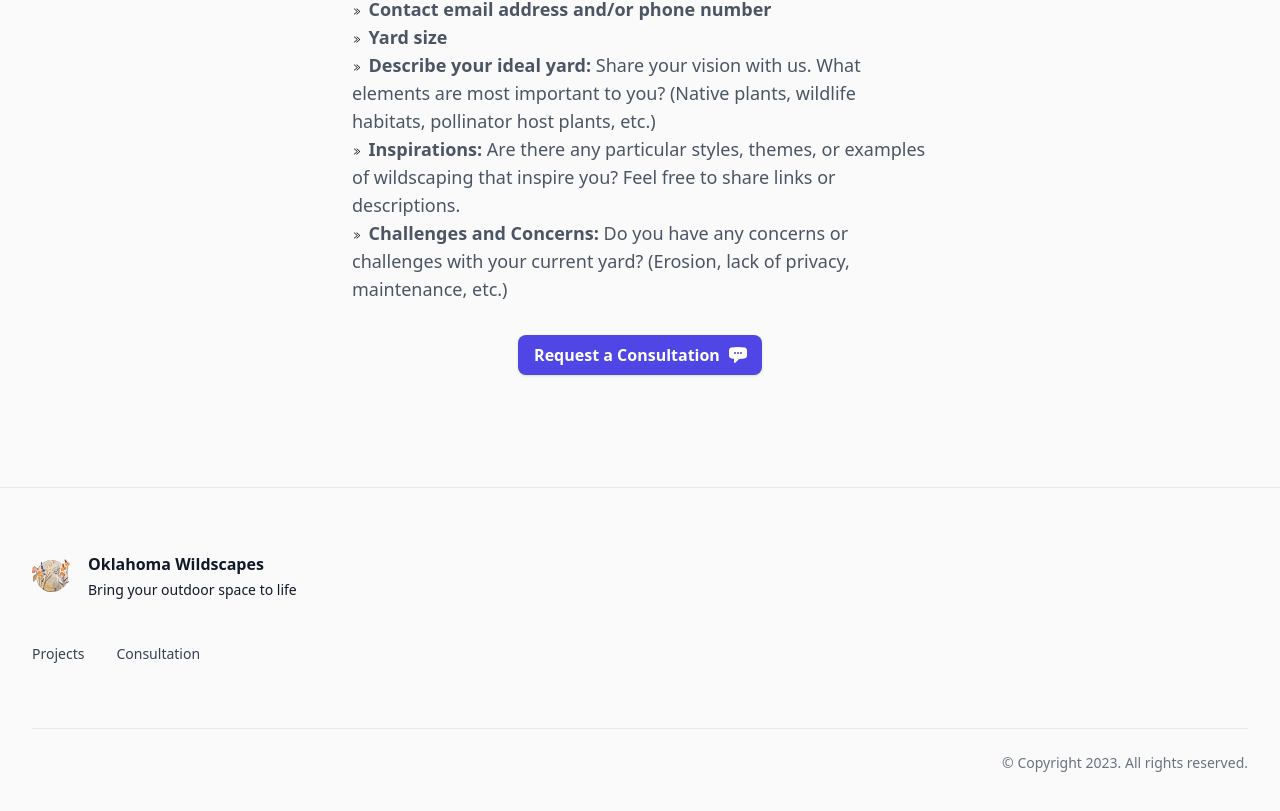
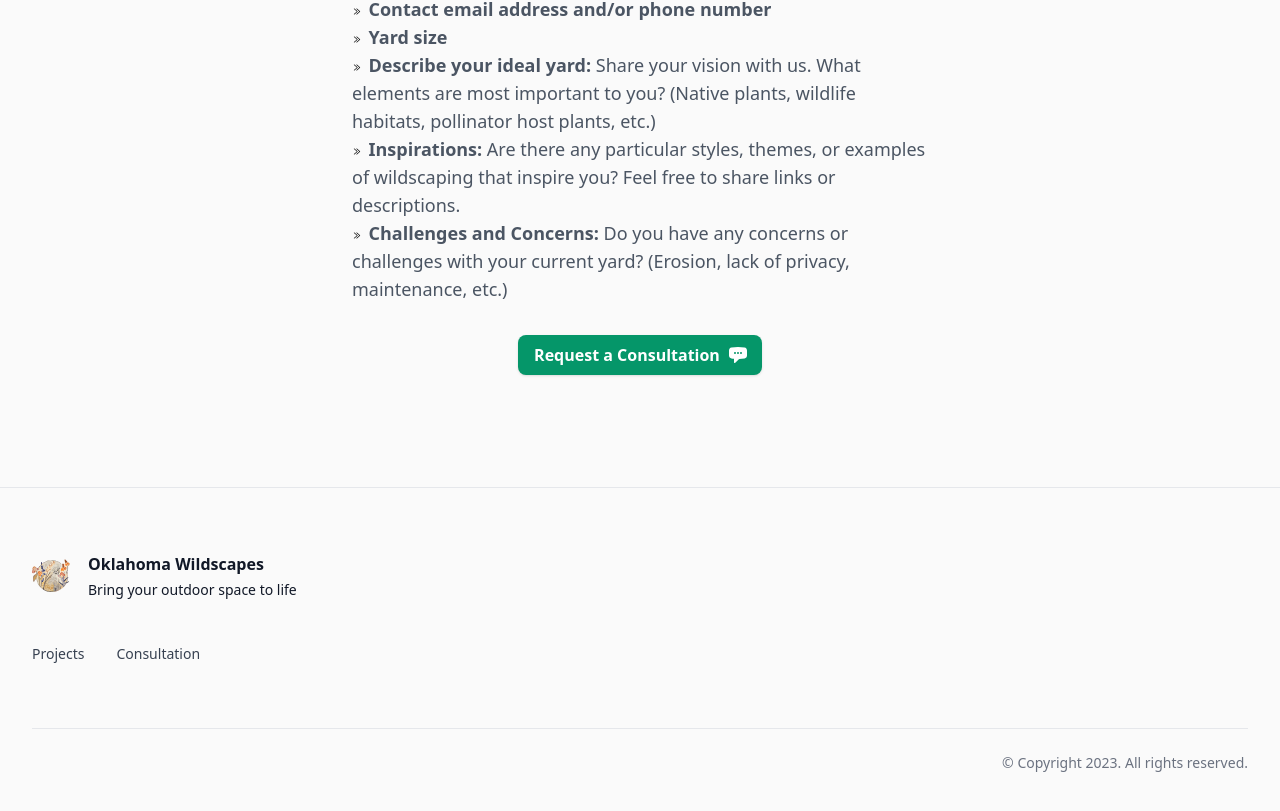
Before and after one commit to ppalms/ok-wildscapes, a Next.js app: page / in a window 1280 px wide. Shown: the part 1826-2637 px from the top of the page. Built offline with nearby package versions, Linux system fonts and the light colour scheme.

Commit message:
Change Consultation button color to match theme

```diff
--- a/src/components/Consultation.tsx
+++ b/src/components/Consultation.tsx
@@ -43,7 +43,7 @@ export function Consultation() {
           <div className="mt-8 flex justify-center">
             <a
               href="mailto:okwildscapes@gmail.com"
-              className="flex items-center rounded-lg bg-indigo-600 px-4 py-2 font-semibold text-white shadow hover:bg-indigo-700"
+              className="flex items-center rounded-lg bg-emerald-600 px-4 py-2 font-semibold text-white shadow hover:bg-emerald-700"
               target="_blank">
               Request a Consultation{' '}
               <ChatBubbleLeftEllipsisIcon className="h-5 w-5 -mr-0.5 ml-2" />
```
